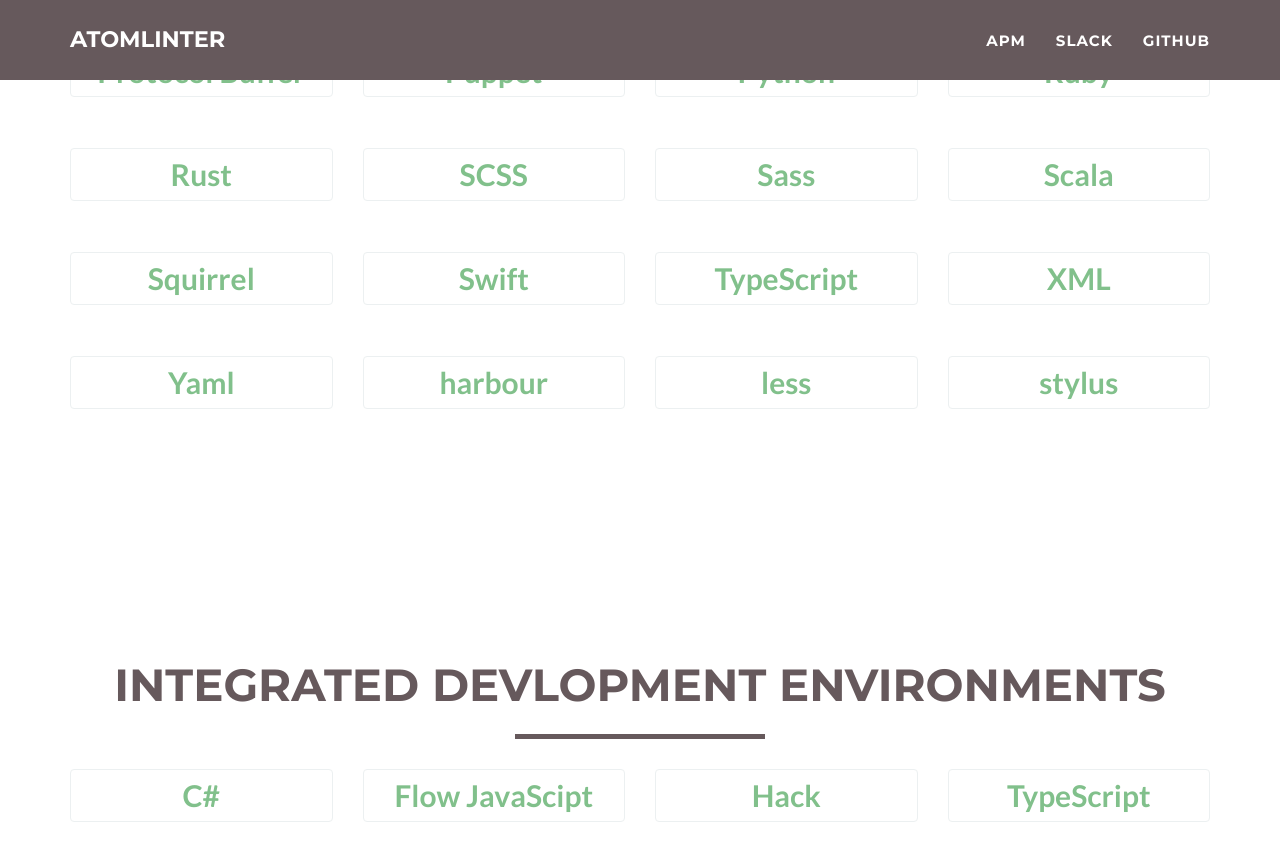
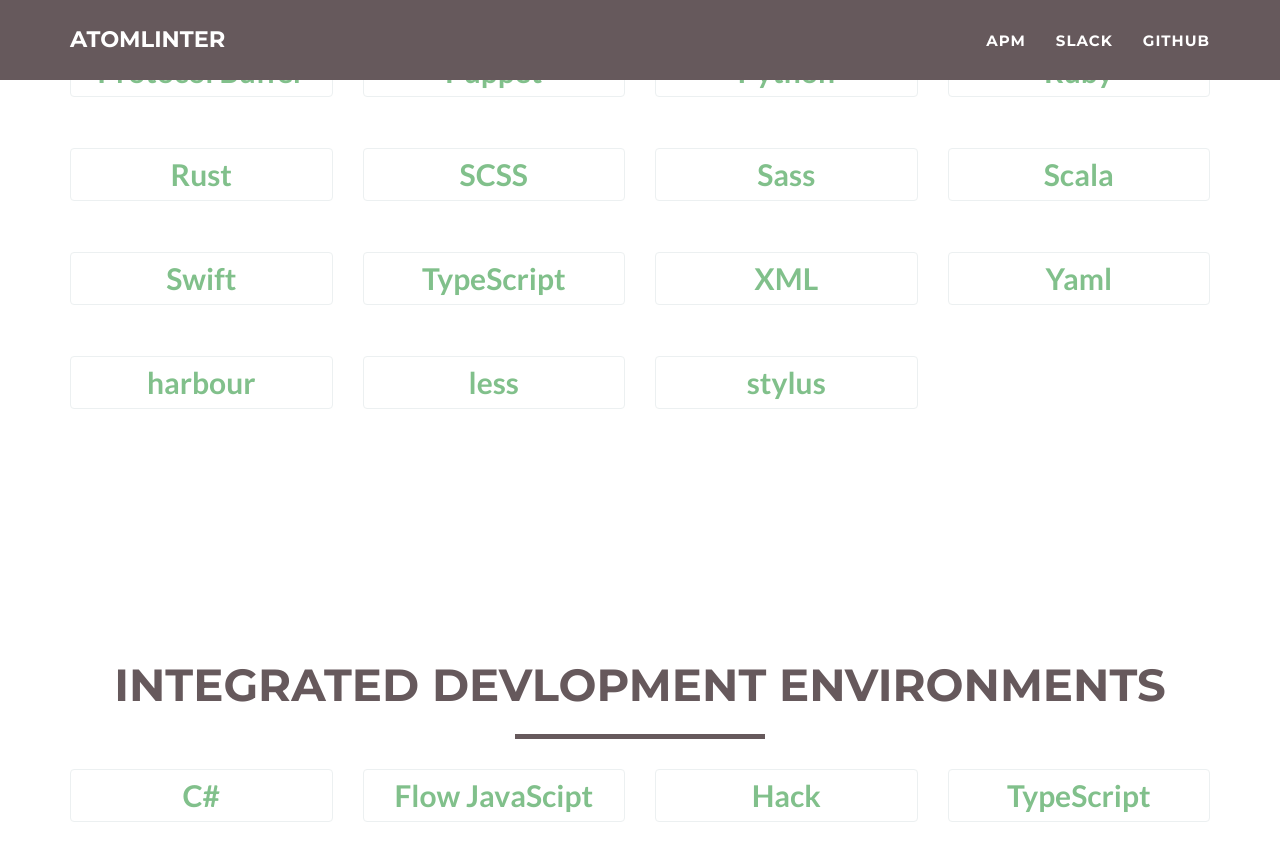
Before and after one commit to AtomLinter/atomlinter.github.io, a Jekyll site: the page built from index.html, in a window 1280 px wide and 900 px high, scrolled down 1655 px. Shown: the top 861 px of the window. Built offline with Jekyll 4.4.1, drawn with Linux system fonts in a browser that asks for light colours.

Commit message:
Remove linter-squirrel

```diff
--- a/_config.yml
+++ b/_config.yml
@@ -229,11 +229,6 @@
         packages:
           - title: linter-bootlint
             url: https://atom.io/packages/linter-bootlint
-      - title: Squirrel
-        modal: squirrel
-        packages:
-          - title: linter-squirrel
-            url: https://atom.io/packages/linter-squirrel
       - title: harbour
         modal: harbour
         packages:
```
